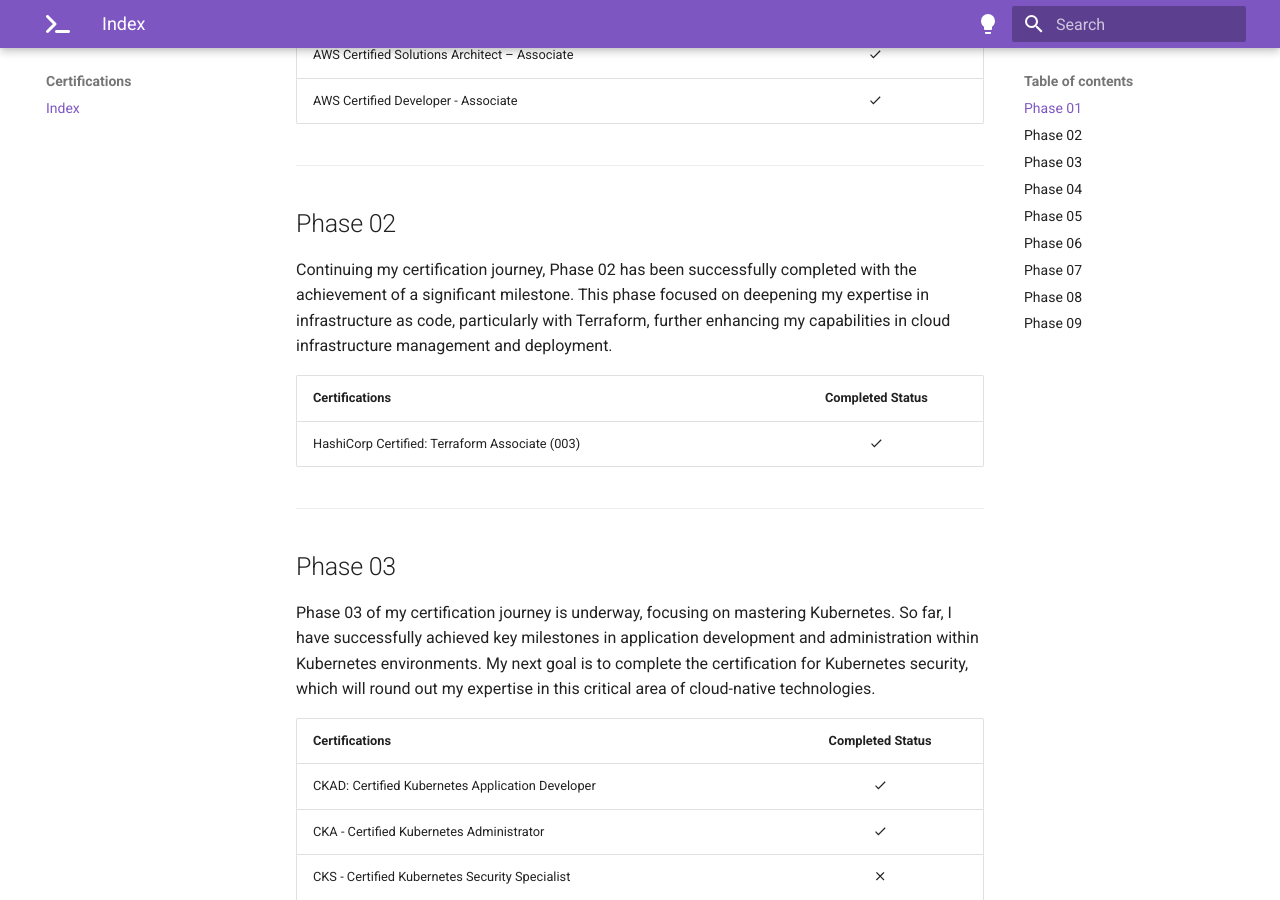
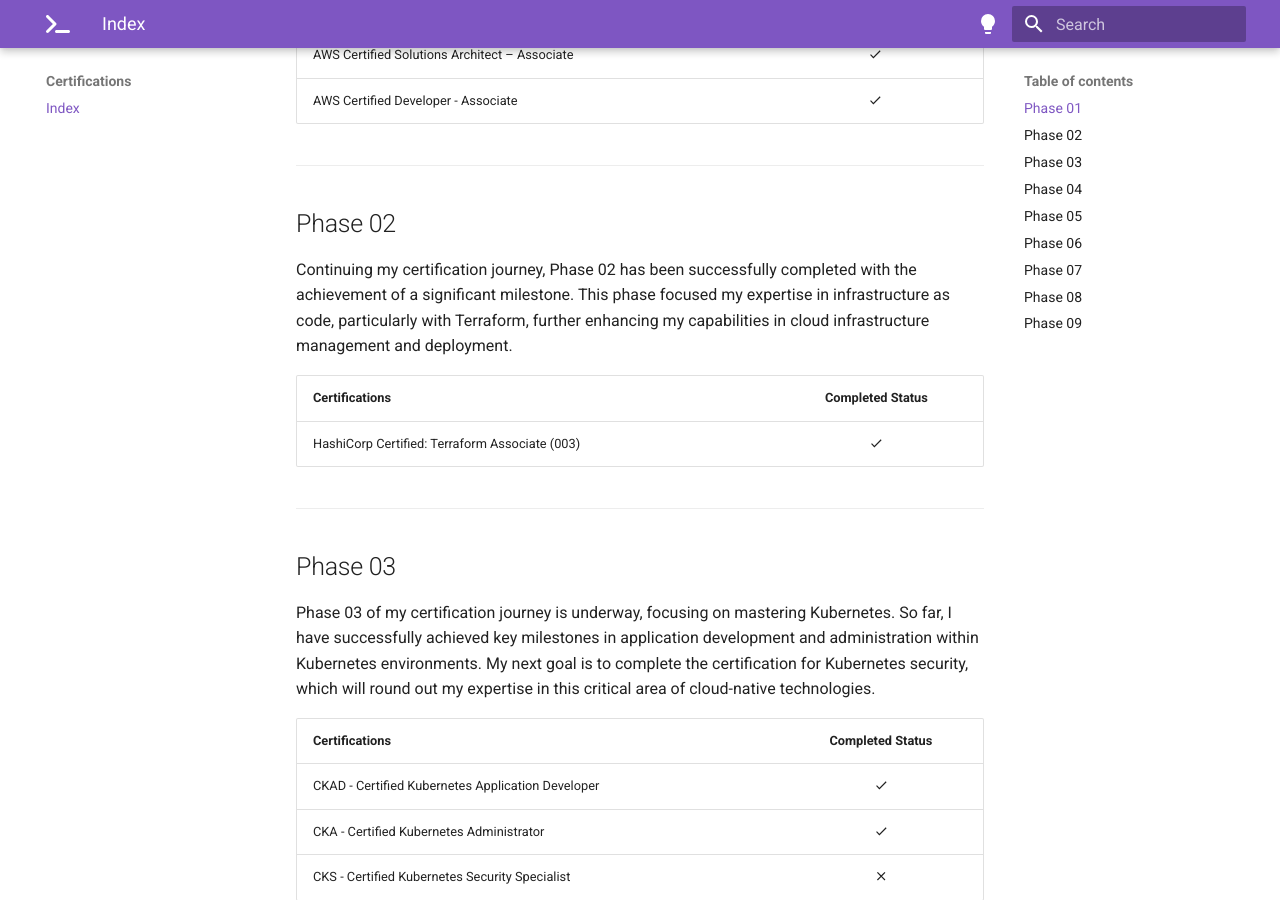
Before and after one commit to imyashkale/portfolio, an MkDocs documentation site: the page built from docs/certifications/certifications.md, in a window 1280 px wide and 900 px high, scrolled down 866 px. Built offline with MkDocs 1.6.1 and Material for MkDocs 9.7.7, drawn with Linux system fonts in a browser that asks for light colours; plug-ins that fetch from the network failed and are left out; some of the changed text lies outside the part shown.

Commit message:
Certifications

```diff
--- a/docs/certifications/certifications.md
+++ b/docs/certifications/certifications.md
@@ -26,7 +26,7 @@ In Phase 01 of my certification journey, I have successfully achieved key milest
 
 ## Phase 02
 
-Continuing my certification journey, Phase 02 has been successfully completed with the achievement of a significant milestone. This phase focused on deepening my expertise in infrastructure as code, particularly with Terraform, further enhancing my capabilities in cloud infrastructure management and deployment.
+Continuing my certification journey, Phase 02 has been successfully completed with the achievement of a significant milestone. This phase focused my expertise in infrastructure as code, particularly with Terraform, further enhancing my capabilities in cloud infrastructure management and deployment.
 
 | Certifications                                        | Completed Status    |
 |-------------------------------------------------------|:-------------------:|
@@ -40,7 +40,7 @@ Phase 03 of my certification journey is underway, focusing on mastering Kubernet
 
 | Certifications                                        | Completed Status    |
 |-------------------------------------------------------|:-------------------:|
-| CKAD: Certified Kubernetes Application Developer      | :material-check:    |
+| CKAD - Certified Kubernetes Application Developer     | :material-check:    |
 | CKA - Certified Kubernetes Administrator              | :material-check:    |
 | CKS - Certified Kubernetes Security Specialist        | :material-close:    |
 
```
Also changed, not shown: other parts of docs/certifications/certifications.md (+2 -2 lines).
